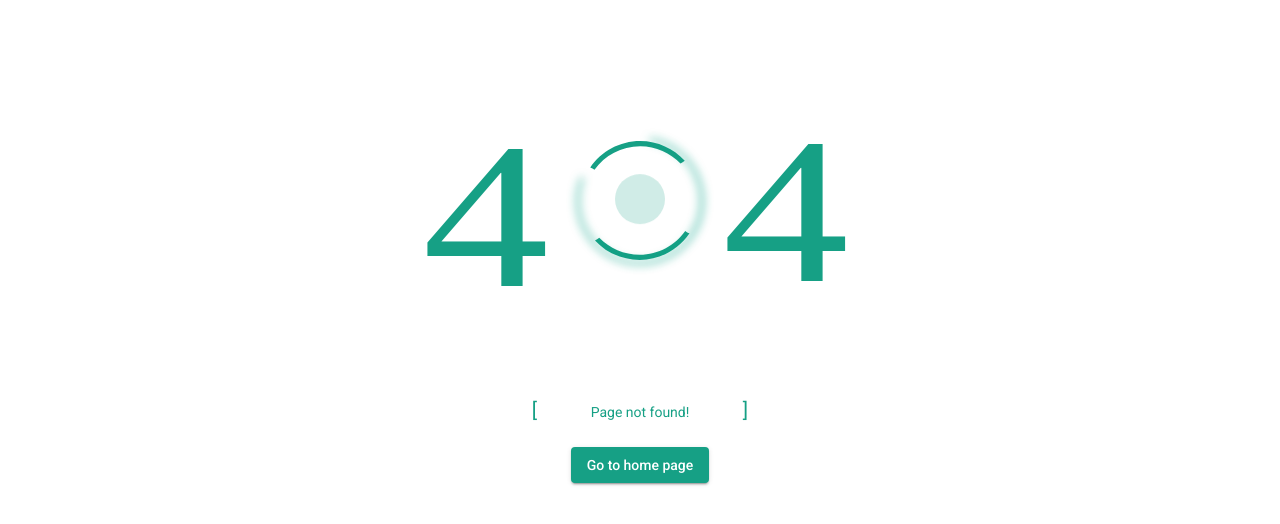
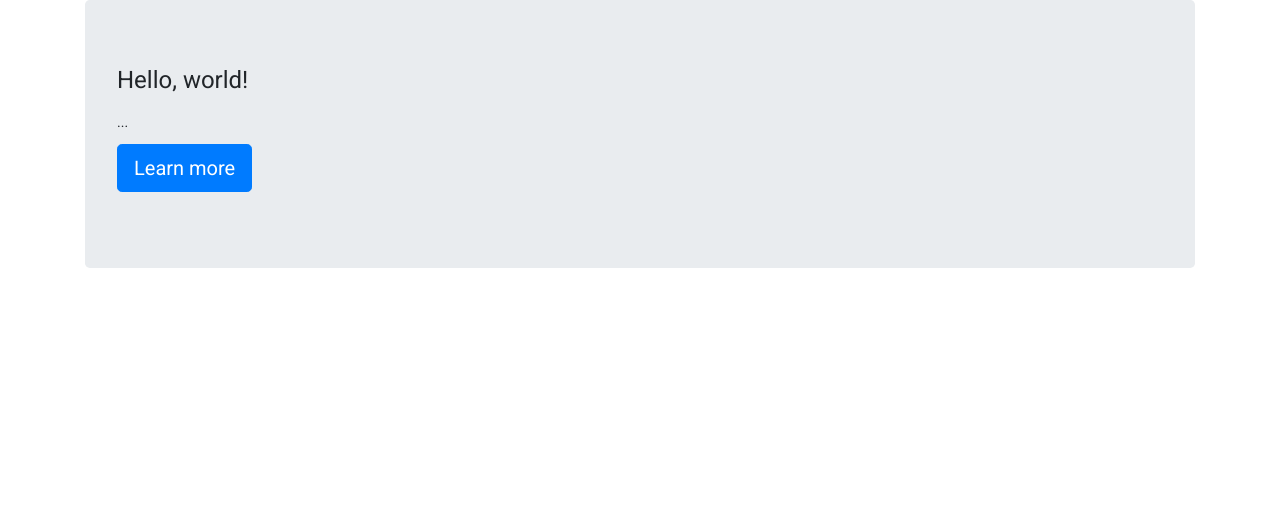
Before and after one commit to ThijsThijssen/personal-website, an Angular app: page /home in a window 1280 px wide. Before the commit this address had no page. Shown: the top 524 px of the page. Built offline with nearby package versions, Linux system fonts and the light colour scheme.

Commit message:
Deployed website on: Sat Oct  3 08:37:25 CEST 2020

```diff
--- a/src/app/app-routing.module.ts
+++ b/src/app/app-routing.module.ts
@@ -7,7 +7,7 @@
 
 const routes: Routes = [
   {path: '', component: ComingSoonComponent},
-  // {path: 'animation', component: AnimationComponent},
+  {path: 'home', component: HomeComponent},
 
   // Every route that does not exist,
   // Returns the PageNotFoundComponent.
--- a/src/app/page-not-found/page-not-found.component.css
+++ b/src/app/page-not-found/page-not-found.component.css
@@ -20,8 +20,8 @@
 }
 
 svg {
-    width: 500px;
-    height: 400px;
+    width: 400px;
+    height: 300px;
     text-align: center;
     fill: #16a085;
 }
@@ -68,7 +68,7 @@
     animation-duration: 2s;
     -webkit-animation-iteration-count: infinite;
     animation-iteration-count: infinite;
-    margin: 0 50px;
+    margin: 0 10vw;
 }
 
 @-webkit-keyframes opacity {
--- a/src/app/page-not-found/page-not-found.component.html
+++ b/src/app/page-not-found/page-not-found.component.html
@@ -18,9 +18,6 @@
             </g>
             <g id="XMLID_6_">
                 <g id="XMLID_18_">
-
-
-
                     <circle class="circle" cx="100" cy="41" r="1"></circle>
                 </g>
             </g>
@@ -32,8 +29,6 @@
             <path id="XMLID_5_" class="st2" d="M103.8,16.7c0.1,0.3,0.1,0.6,0.1,0.9c11.6,1.9,20.4,11.9,20.4,24.1c0,13.5-10.9,24.4-24.4,24.4
   S75.6,55.1,75.6,41.7c0-3.2,0.6-6.3,1.7-9.1c-0.3-0.2-0.5-0.3-0.7-0.5c-1.2,3-1.9,6.2-1.9,9.6c0,14,11.3,25.3,25.3,25.3
   s25.3-11.3,25.3-25.3C125.3,29,115.9,18.5,103.8,16.7z" />
-
-
         </g>
     </svg>
 
@@ -41,7 +36,7 @@
         Page not found!
     </div>
     <div class="spacing">
-        <button mat-raised-button color="success">Go to home page</button>
+        <button mat-raised-button color="success" (click)="navigateTo('home')">Go to home page</button>
     </div>
 
 </div>
--- a/src/app/page-not-found/page-not-found.component.ts
+++ b/src/app/page-not-found/page-not-found.component.ts
@@ -1,4 +1,5 @@
-import { Component, OnInit } from '@angular/core';
+import { Component, HostListener, OnInit } from '@angular/core';
+import { Router } from '@angular/router';
 
 @Component({
   selector: 'app-page-not-found',
@@ -7,9 +8,23 @@
 })
 export class PageNotFoundComponent implements OnInit {
 
-  constructor() { }
+  innerWidth: any;
+  svgSizeBreakPoint;
+
+  constructor(private router: Router) {
+    this.svgSizeBreakPoint = 500;
+  }
 
   ngOnInit(): void {
+    this.innerWidth = window.innerWidth;
   }
 
+  @HostListener('window:resize', ['$event'])
+  onResize(event) {
+    this.innerWidth = event.target.innerWidth;
+  }
+
+  navigateTo(path: string) {
+    this.router.navigateByUrl(path);
+  }
 }
```
Also changed, not shown: 3 other files (tests, documents, lock files or other folders).
